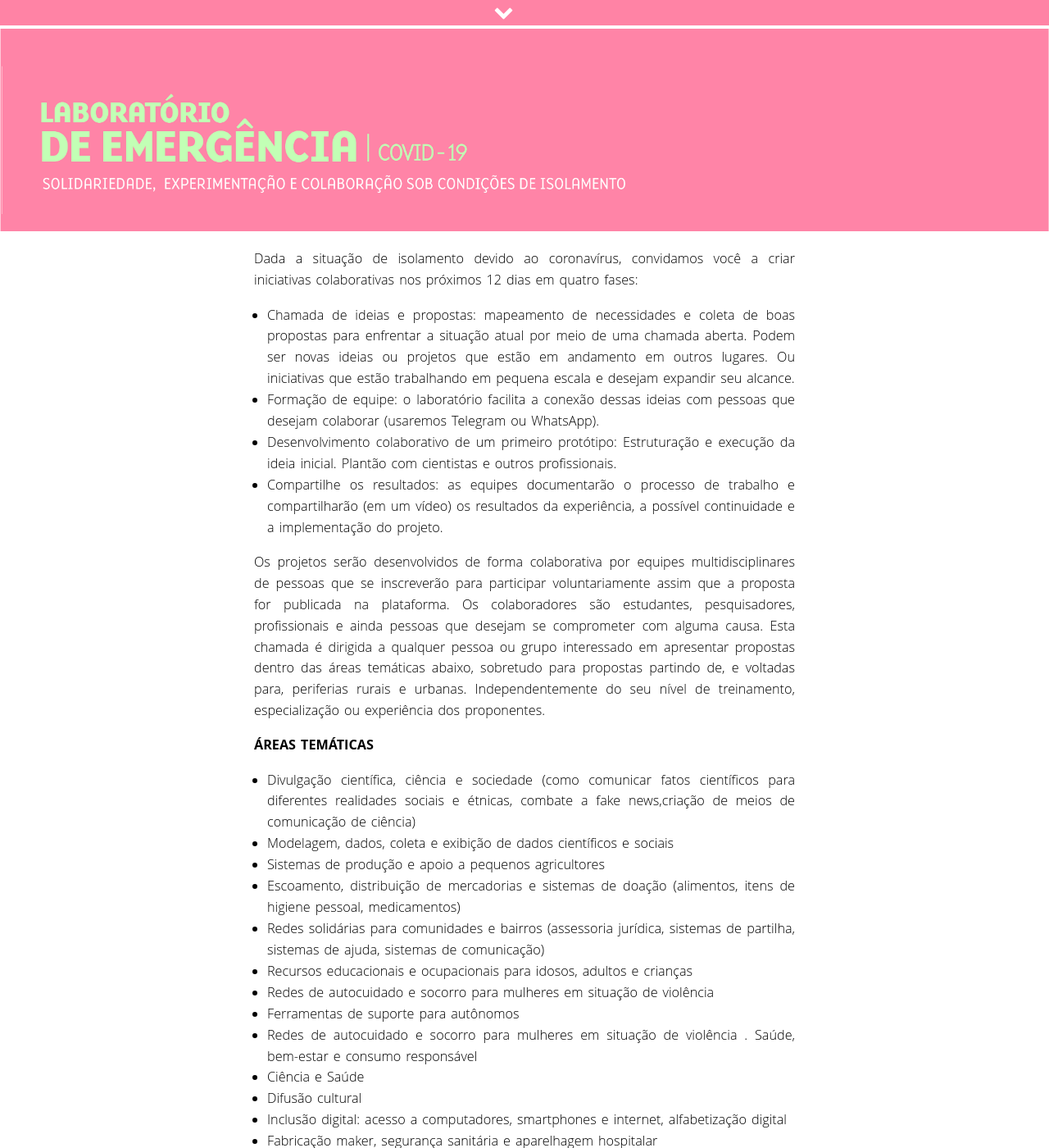
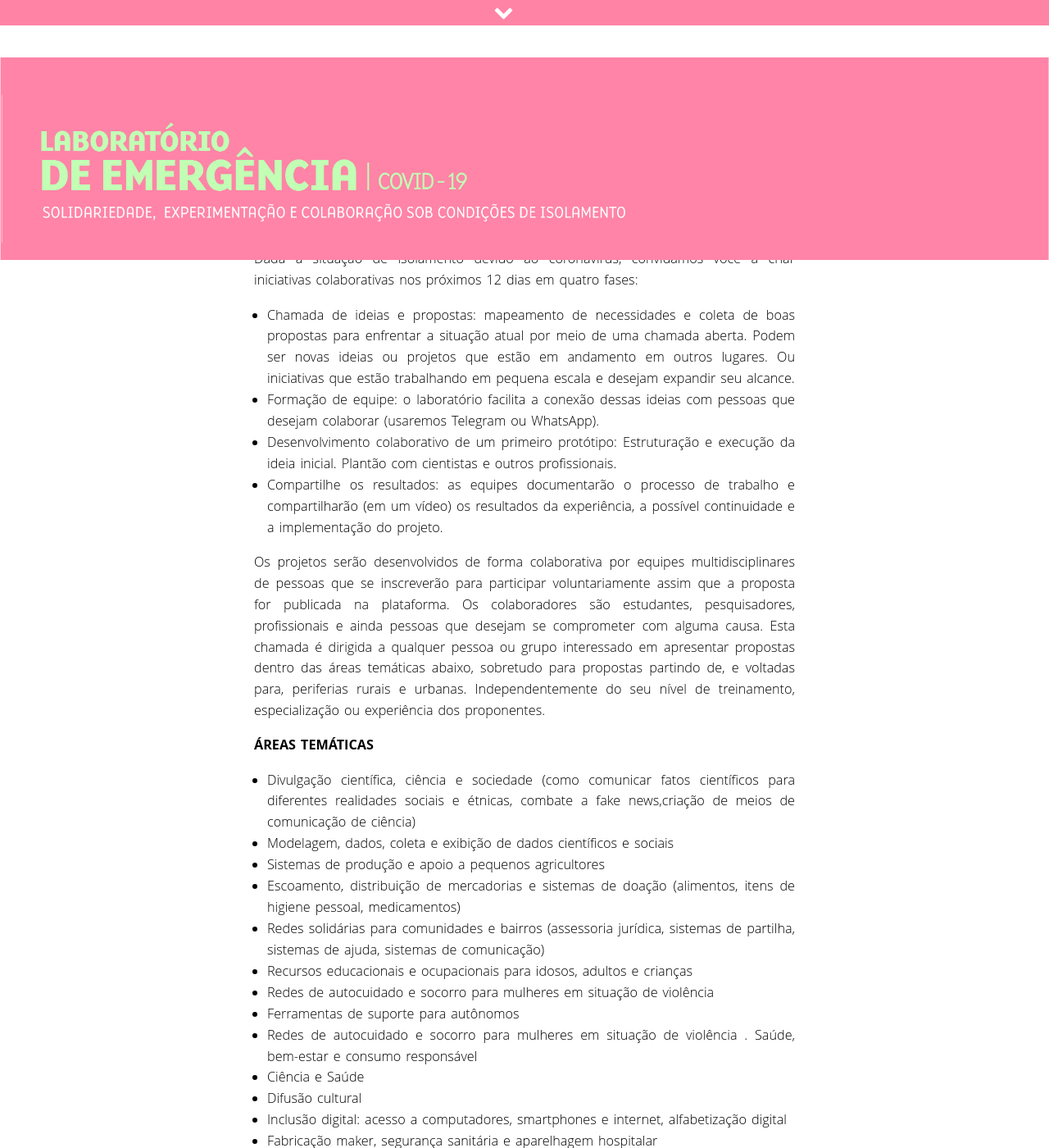
Before and after one commit to associacaosilo/labdeemergencia1ed, a Jekyll site: the page built from _pages/index.md, in a window 1280 px wide and 1400 px high. Shown: the whole window at 82% size. Built offline with Jekyll 4.4.1, drawn with Linux system fonts in a browser that asks for light colours; nearby versions of some CDN libraries.

Commit message:
sticky title

```diff
--- a/_includes/footer.html
+++ b/_includes/footer.html
@@ -48,10 +48,9 @@
     <a href="https://silo.org.br/" target="_blank">
       <div class="footer-line parceira-logo" style="background-image: url('{{ site.baseurl }}/media/images/logos/silo.png');"></div>
     </a>
+  </div>
+  </div>
     <br>
     <br>
     <br>
-  </div>
-  </div>
-
 {% endif %}
--- a/_includes/title.html
+++ b/_includes/title.html
@@ -1,4 +1,4 @@
-<div class="wrap" id="wrap">
+<div class="stick" id="stick">
  <section class="title-section">
   <a href="{{ site.baseurl }}/">
 
--- a/css/main.scss
+++ b/css/main.scss
@@ -4,12 +4,14 @@
 @import 'constants';
 @import url('fonts.css');
 
-.wrap {
+.stick {
 //  width: 320px;
 //  border: 1px solid #ccc;
 //  height: 480px;
   overflow: auto;
-  position: relative;
+  position: sticky;
+  z-index: 1;
+  top: 5%;
 }
 
 html {
@@ -254,14 +256,9 @@
 
 .title-section {
   display: none;
+  width: 100% ;
   @include media-query(DESKTOP) {
     display: block;
-  }
-  .fixed-title {
-    position: fixed;
-    top: 0;
-    left: 0;
-    width: 100%;
   }
 }
 
```
